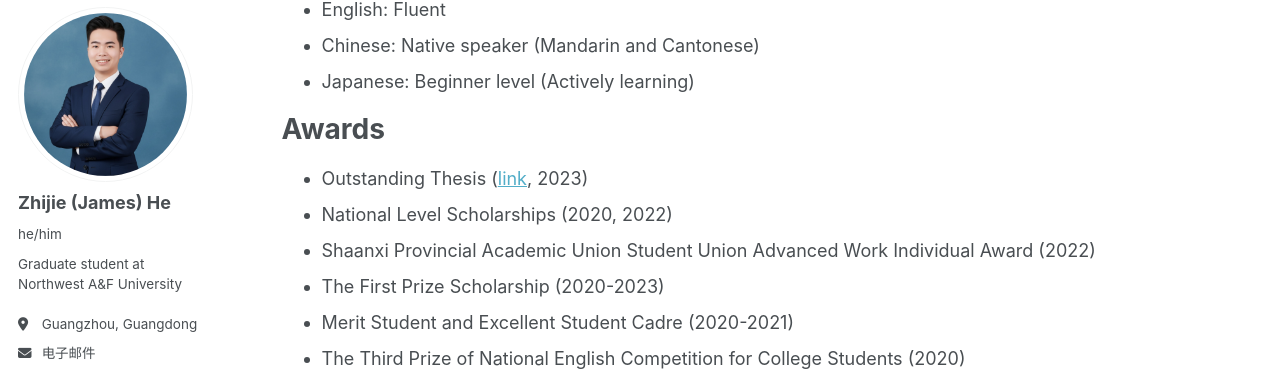
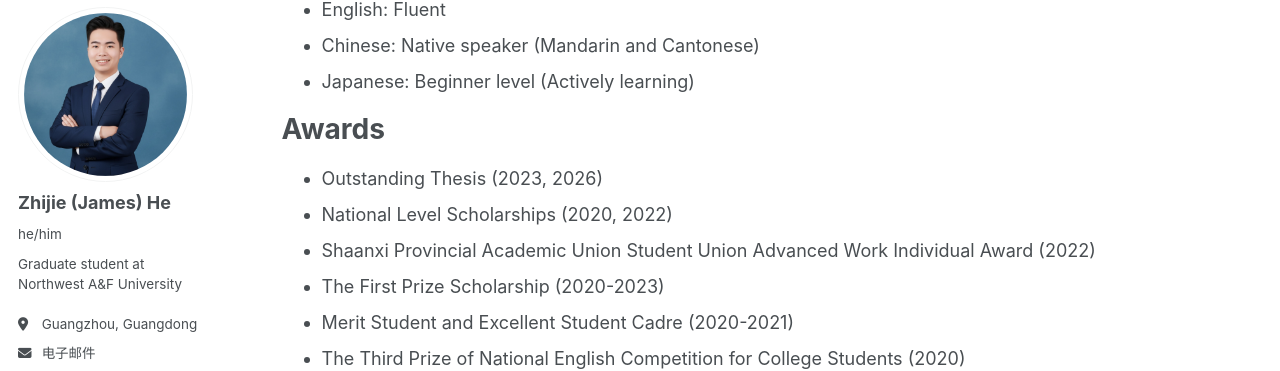
Before and after one commit to chikit2077/chikit2077.github.io, a Jekyll site: the page built from _pages/cv.md, in a window 1280 px wide and 900 px high, scrolled down 1457 px. Shown: the part 92-463 px from the top of the window. Built offline with Jekyll 4.4.1, drawn with Linux system fonts in a browser that asks for light colours; some web fonts are replaced; a script that is not in the unit is left out.

```diff
--- a/_pages/cv.md
+++ b/_pages/cv.md
@@ -60,7 +60,7 @@ Languages
 
 Awards
 ======
-* Outstanding Thesis ([link](https://cie.nwsuaf.edu.cn/dtytz/tzgg/90993255a9804b12bcad1c0a2cc943c1.htm), 2023)
+* Outstanding Thesis (2023, 2026)
 * National Level Scholarships (2020, 2022)
 * Shaanxi Provincial Academic Union Student Union Advanced Work Individual Award (2022)
 * The First Prize Scholarship (2020-2023)
```
Also changed, not shown: _pages/about.md (+1 -1 lines).
